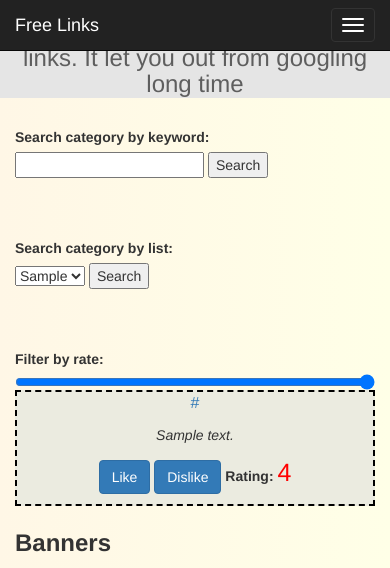
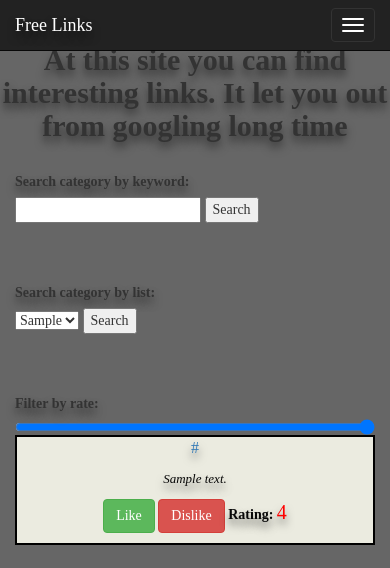
Before and after one commit to HaideiGV/LIVE, a Django app: page / in a window 390 px wide. Shown: the top 568 px of the page. Run offline with Django 3.2, Linux system fonts and the light colour scheme; a user stored in the database is signed in; tables that the repository leaves empty hold one stand-in row (values such as "Sample post"); parts of the project's set-up code (start-up, migrations or seed data) failed here and were passed over; some libraries are stand-ins or nearby versions.

Commit message:
some design

```diff
--- a/liveupdate/models.py
+++ b/liveupdate/models.py
@@ -1,6 +1,7 @@
 from django.db import models
 from django.contrib.auth.models import User
 from datetime import datetime
+from django.utils.timezone import now
 
 
 
@@ -21,7 +22,7 @@ class Update(models.Model):
 
 class Contacts(models.Model):
     subject = models.CharField(max_length=10)
-    date = models.DateTimeField(auto_now=False, default=datetime.utcnow())
+    date = models.DateTimeField(auto_now=False, default=datetime.now())
     email = models.EmailField(max_length=254)
     text = models.TextField(max_length=100)
 
--- a/liveupdate/templates/allLinksPage.html
+++ b/liveupdate/templates/allLinksPage.html
@@ -1,12 +1,12 @@
 {% extends "base.html" %}
 
 {% block head %}
-    <div style="background-color: #e5e5e5;">
-        <h3 style="text-align: center; padding-top: 4%; color: #5e5e5e; margin-top: 3px;">
-            <span>At this site you can find interesting links.
-                It let you out from googling long time</span>
+        <h3 style="text-align: center; padding-top: 6%; font-size: 30px;">
+            <strong>
+                <span>At this site you can find interesting links.
+                    It let you out from googling long time</span>
+            </strong>
         </h3>
-    </div>
     <script type="text/javascript">
         $(document).ready(function() {
             $(".like").click(function(){
@@ -89,18 +89,18 @@
             {% if links %}
                 {% for link in links %}
 
-                    <div style="background-color: #ebebe0; text-align: center; border: 2px dashed black;">
-                        <p style="font-size: 16px; color: green;">
+                    <div style="background-color: #ebebe0; text-align: center; border: 2px double black;">
+                        <p style="font-size: 16px;">
                             <a id="name_link" href="{{ link.linkUrl }}" target="_blank">{{ link.linkUrl }}</a>
                         </p>
-                        <p style="font-size: 14px; font-style: italic;">{{ link.description }}</p>
+                        <p style="font-size: 13px; font-style: italic; color: #080808;">{{ link.description }}</p>
                         <p>
-                            <button class="btn btn-mini btn-primary like" name="up" data-rate="{{ link.id }}">Like</button>
-                            <button class="btn btn-mini btn-primary dislike" name="down" data-rate="{{ link.id }}">Dislike</button>
+                            <button class="btn btn-mini btn-success like" name="up" data-rate="{{ link.id }}">Like</button>
+                            <button class="btn btn-mini btn-danger dislike" name="down" data-rate="{{ link.id }}">Dislike</button>
                             <span>
-                                <label>Rating: </label>
+                                <label style="color: #080808;">Rating: </label>
                             </span>
-                            <span id="like_count{{ link.id }}" class="like_count" style="font-size: 25px; color: red;">{{ link.rating }}</span>
+                            <span id="like_count{{ link.id }}" class="like_count" style="font-size: 20px; color: red;">{{ link.rating }}</span>
                         </p>
                     </div>
                     <br/>
@@ -114,16 +114,18 @@
     <div class="col-sm-3 col-sm-offset-0 blog-sidebar" style="font-size: 16px;">
     <p style="font-size: 24px;"><strong>Banners</strong></p>
     <a href="http://freevjachlink.com" target="_blank">
-        <img data-holder-rendered="true" src="/static/images/link.png" style="width: 200px; height: 200px;" class="img-thumbnail">
+        <img data-holder-rendered="true" src="/static/images/link.png" style="width: 200px; height: 200px;" class="img-responsive">
     </a>
         <br/>
         <a href="http://freevjachlink.com" target="_blank">
-        <img data-holder-rendered="true" src="/static/images/link.png" style="width: 200px; height: 200px;" class="img-thumbnail">
+        <img data-holder-rendered="true" src="/static/images/link.png" style="width: 200px; height: 200px;" class="img-responsive">
     </a>
-        <p style="font-size: 24px;"><strong>Partners</strong></p>
-        <p><a href="http://microsoft.com" style="color: black;">Microsoft</a></p>
-        <p><a href="http://python.org" style="color: black;">Python</a></p>
-        <p><a href="http://wiki.org" style="color: black;">Wikipedia</a></p>
+        <p style="font-size: 24px; margin-top: 20px;"><strong>Partners</strong></p>
+        <div style="border: 2px dotted white; text-align: center;">
+            <p><a href="http://microsoft.com" style="color: black;">Microsoft</a></p>
+            <p><a href="http://python.org" style="color: black;">Python</a></p>
+            <p><a href="http://wiki.org" style="color: black;">Wikipedia</a></p>
+        </div>
     </div>
 
 
--- a/liveupdate/templates/base.html
+++ b/liveupdate/templates/base.html
@@ -18,7 +18,7 @@
     {% endblock head %}
   </head>
 
-  <body style="background: linear-gradient(to right, #fff7e6, #ffffe7);">
+  <body style="height: 100%; background-color: #666; text-shadow: 0 6px 9px rgba(0,0,0,.5); font-family:Ubuntu;">
 
     <nav class="navbar navbar-inverse navbar-fixed-top">
       <div class="container">
@@ -68,12 +68,16 @@
 
     <div style="padding-top: 5%;">
 
+
         {% block content %}
         {% endblock content %}
     </div>
 
-    <p class="footer" style="text-align: center; font-style: italic; font-size: 15px;">
-        All rights reserved. Viacheslav Haidei Inc.
-    </p>
+
+        {% block footer %}
+                <p class="footer" style="text-align: center; font-style: italic; font-size: 15px; color: #e5e5e5;">
+                    All rights reserved. Viacheslav Haidei Inc.
+                </p>
+        {% endblock footer %}
   </body>
 </html>
--- a/liveupdate/templates/message.html
+++ b/liveupdate/templates/message.html
@@ -5,8 +5,7 @@
         <strong>If you want tell me somthing or want to add new category, please, fill the form and send me.</strong>
     </h3>
     <br/>
-    <div class="col-sm-4 blog-main">
-    </div>
+
     <div class="col-sm-6 blog-main">
         <form action="." method="post">
             {% csrf_token %}
```
